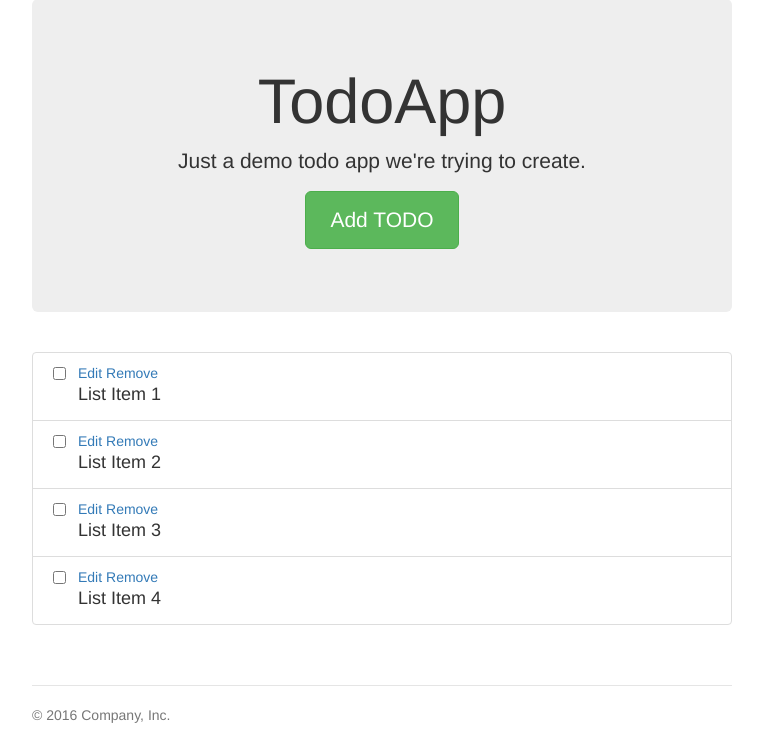
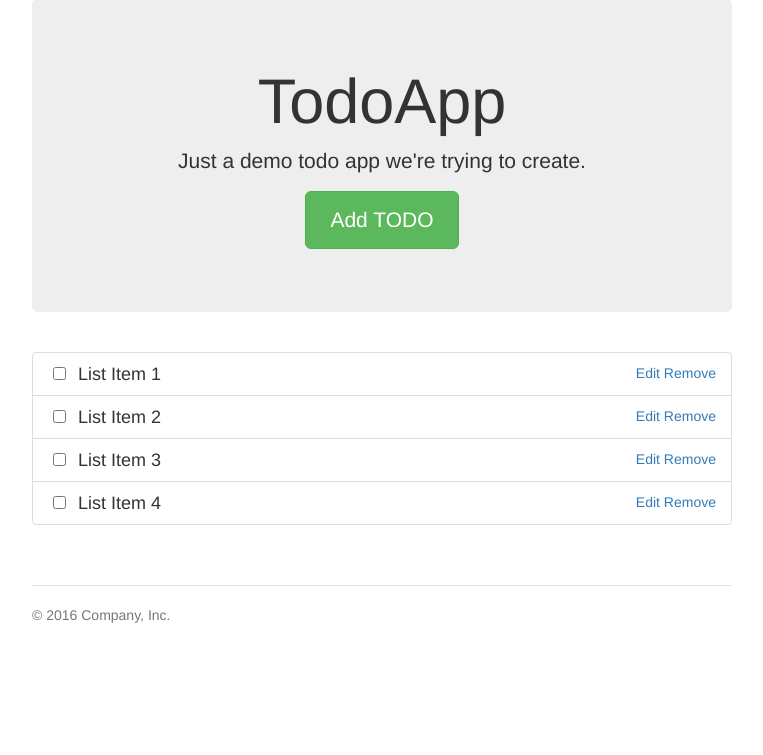
Before and after one commit to kabirbaidhya/django-todoapp, a Django app: template todos/templates/index.html in a window 1280 px wide. Shown: the part 112-867 px from the top of the page, without its empty margins (258-1021 px from the left). After the commit the page ends 735 px from the top, so only its background shows below. Run offline with Django 3.2, Linux system fonts and the light colour scheme; the template is opened without the code that fills it, so the values that code supplies are empty; some libraries are stand-ins or nearby versions.

Commit message:
Add todo action styles

```diff
--- a/todos/static/todos/css/style.css
+++ b/todos/static/todos/css/style.css
@@ -60,17 +60,22 @@ body {
 }
 
 .todolist .completed-check {
-    float: left;
-    padding: 0 5px;
+  float: left;
+  padding: 0 5px;
 }
 
 .todolist .todo-title {
-    margin-left: 30px;
+  margin-left: 30px;
 }
 
 .todolist li h4 {
-    line-height: 22px;
-    font-size: 18px;
+  line-height: 22px;
+  font-size: 18px;
+  margin-right: 120px;
+  margin-bottom: 0;
+}
+.todolist .todo-title .todo-actions {
+  float: right;
 }
 
 /* Responsive: Portrait tablets and up */
```
